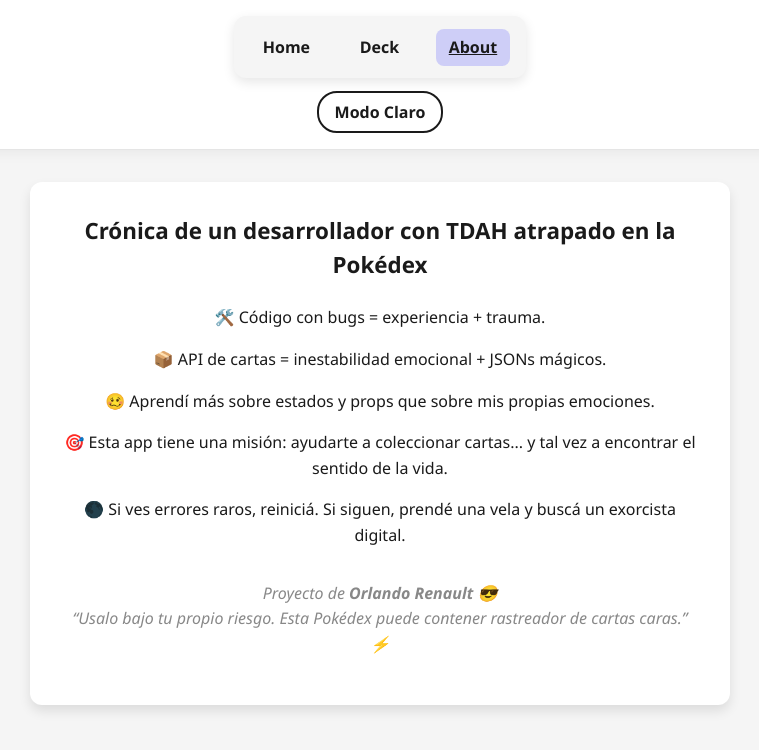
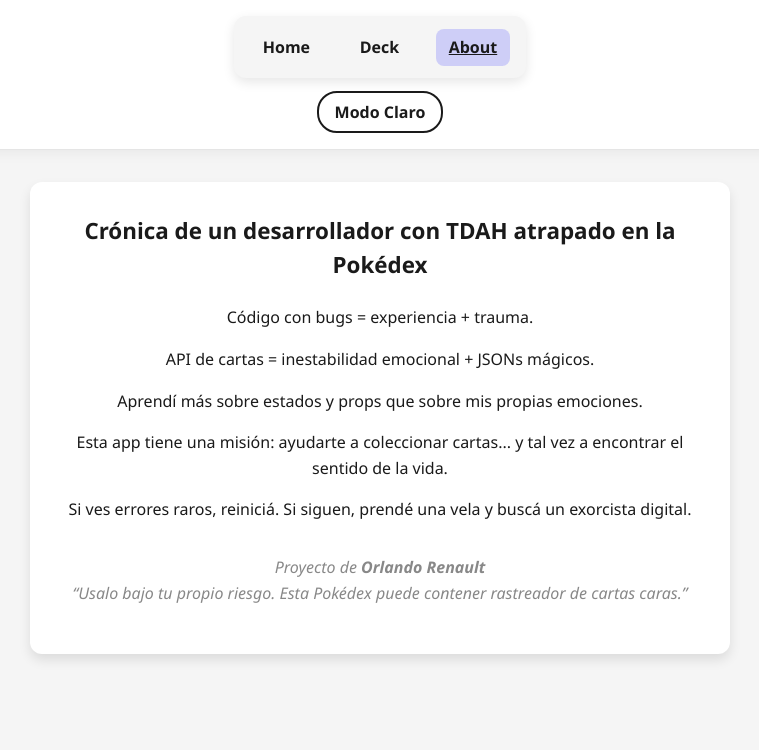
Before and after one commit to Benavides-Renault/PokedexTCG, a React (Vite) app: page /about in a window 1280 px wide. Shown: the top 750 px of the page, without its empty margins (260-1019 px from the left). Built offline with nearby package versions, Linux system fonts and the light colour scheme.

Commit message:
Update About.js

```diff
--- a/src/pages/About.jsx
+++ b/src/pages/About.jsx
@@ -6,24 +6,24 @@
 		<div className="about">
 			<h2>Crónica de un desarrollador con TDAH atrapado en la Pokédex</h2>
 
-			<p>🛠️ Código con bugs = experiencia + trauma.</p>
-			<p>📦 API de cartas = inestabilidad emocional + JSONs mágicos.</p>
+			<p> Código con bugs = experiencia + trauma.</p>
+			<p> API de cartas = inestabilidad emocional + JSONs mágicos.</p>
 			<p>
-				🥴 Aprendí más sobre estados y props que sobre mis propias emociones.
+				 Aprendí más sobre estados y props que sobre mis propias emociones.
 			</p>
 			<p>
-				🎯 Esta app tiene una misión: ayudarte a coleccionar cartas... y tal vez
+				 Esta app tiene una misión: ayudarte a coleccionar cartas... y tal vez
 				a encontrar el sentido de la vida.
 			</p>
 			<p>
-				🌑 Si ves errores raros, reiniciá. Si siguen, prendé una vela y buscá un
+				 Si ves errores raros, reiniciá. Si siguen, prendé una vela y buscá un
 				exorcista digital.
 			</p>
 
 			<p className="credit">
-				Proyecto de <strong>Orlando Renault</strong> 😎 <br />
+				Proyecto de <strong>Orlando Renault</strong>  <br />
 				“Usalo bajo tu propio riesgo. Esta Pokédex puede contener rastreador de
-				cartas caras.” ⚡
+				cartas caras.”
 			</p>
 		</div>
 	);
```
